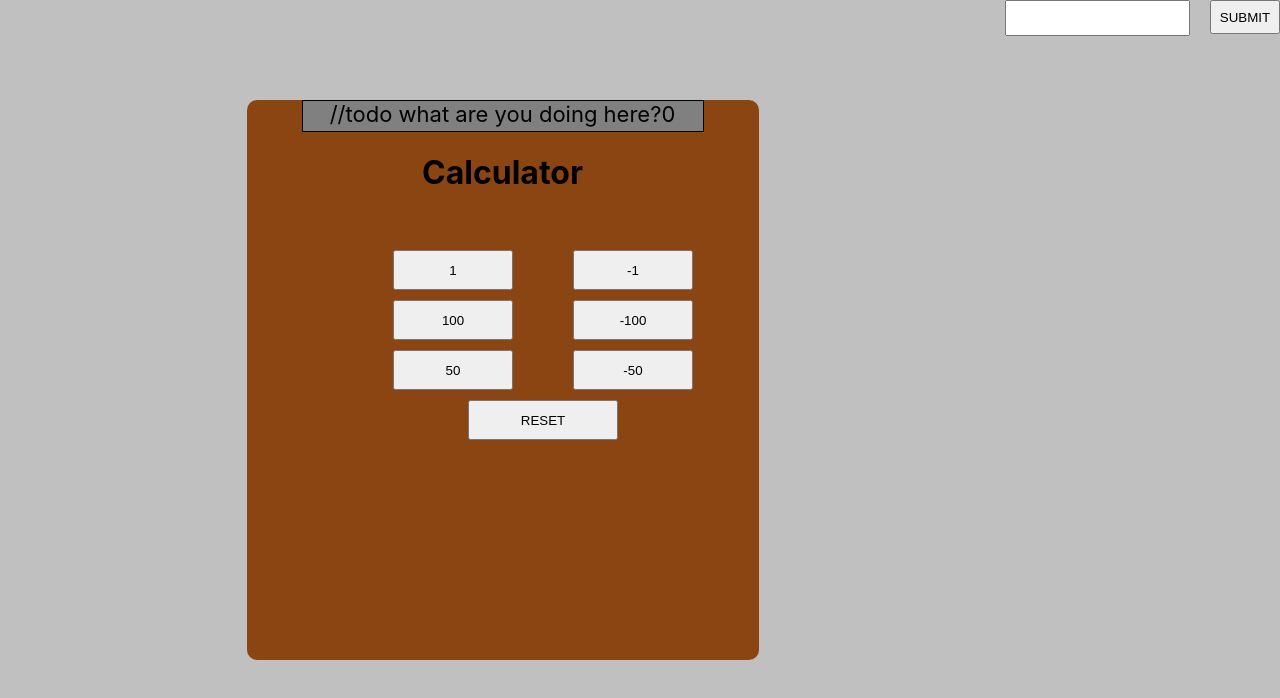
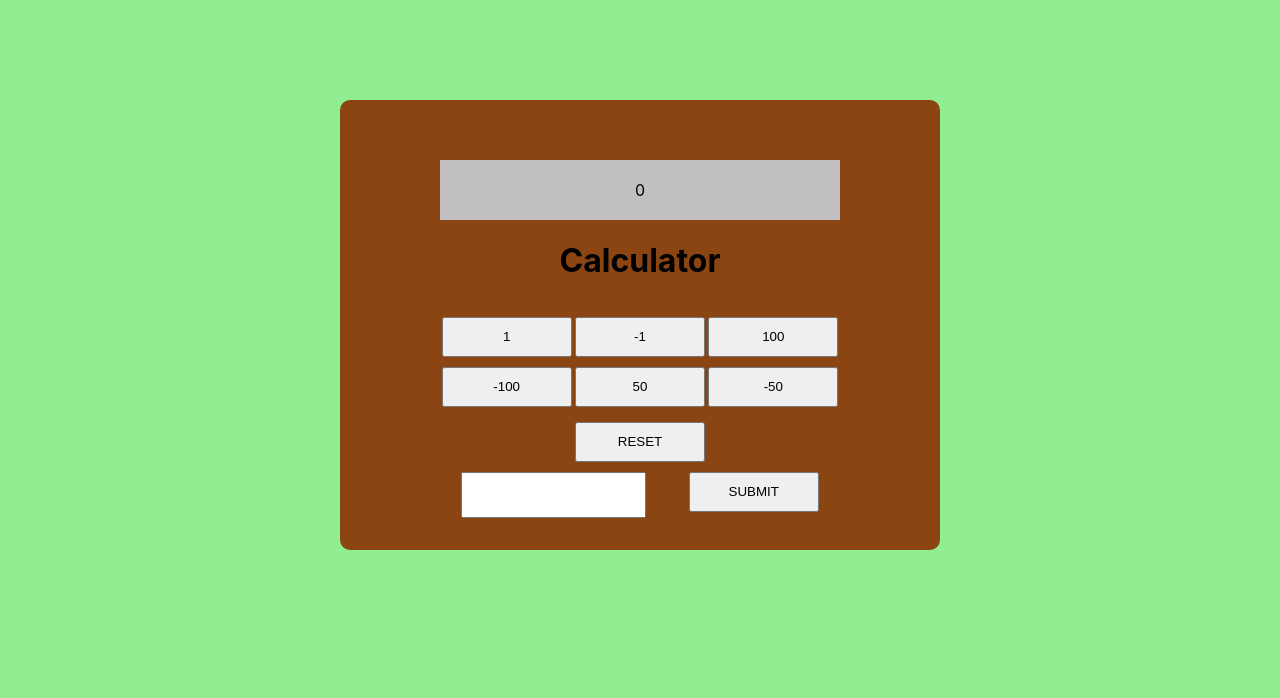
Before and after one commit to FreeFireMan/TasksReact, a React (Create React App) app in the folder 1/app1/: page / in a window 1280 px wide. Shown: the top 698 px of the page. Built offline with nearby package versions, Linux system fonts and the light colour scheme.

Commit message:
I change

```diff
--- a/1/app1/src/App.css
+++ b/1/app1/src/App.css
@@ -1,70 +1,52 @@
-.main-calc-box {
+.app-box{
+    display: flex;
+    flex-direction: column;
     background-color: saddlebrown;
-    width: 40vw;
-    height: 70vh;
+align-items: center;
+    max-width: 600px;
     margin: 100px auto;
     border-radius: 10px;
+    height: 400px;
+    padding-top: 50px;
 }
-
-.app-box {
-    position: relative;
+.main-calc-box{
+    margin-top:10px;
+    text-align: center;
+    min-width: 400px;
+}
+.calculations-box{
+    margin-top: 10px;
     display: flex;
-    height: 100vh;
-    background-color: silver;
-}
-
-h1 {
-    text-align: center;
-}
-
-.result {
-    border: 1px solid black;
     max-width: 400px;
-    height: 30px;
-    margin: 0 auto;
-    background-color: grey;
-    text-align: center;
-    font-size: 22px;
-}
-
-.calc-btn {
-    height: 40px;
-    width: 120px;
-    margin-left: 60px;
+    flex-wrap: wrap;
+    height: 150px;
     margin-bottom: 10px;
 }
-
-.calculations-box {
-position: absolute;
-top:250px;
+.calc-btn,.reset{
+    width: 130px;
+    height: 40px;
+    padding: 10px;
+    align-items: center;
+margin: 5px auto;
+}
+.submit-box{
     display: flex;
-    flex-wrap: wrap;
-    width: 420px;
-    left: 333px;
+    min-width: 400px;
+    justify-content: space-around;
 }
-
-.reset {
-    margin: 0 auto;
+.submit-btn{
+    width: 130px;
     height: 40px;
-    width: 150px;
+    justify-content: space-around;
+    margin-bottom: 100px;
 }
-
-.bottom-box {
-    text-align: center;
-    margin-top: 50px;
+input{
+    height: 40px;
 }
-
-.submit-box {
-
-    display: flex;
-    justify-content: center;
+.result{
+    background-color: silver;
+    padding: 20px;
 }
-
-input {
-    height: 30px;
-    margin-right: 20px;
+.reset{
+    margin-top: 10px;
 }
-.submit-btn {
-    height: 34px;
-    width: 70px;
-}
--- a/1/app1/src/App.js
+++ b/1/app1/src/App.js
@@ -4,16 +4,23 @@ import Input from "./components/Input";
 import React, {useState} from "react";
 
 export default function App() {
-    //todo make good styles
 
     const [count, setCount] = useState(0);
     const buttons = [1, -1, 100, -100, 50, -50]
 
+    const onSubmitHandler = (ref) => {
+        setCount(prev => prev + +ref.current.value)
+    }
+    const calculationHandler = (event) => {
+        const value = +event.target.innerText
+        if (event.target.innerText === 'RESET') setCount(0);
+        else setCount(res => res + value <= 0 ? res = 0 : res += value);
+    }
     return (
         <div className='app-box'>
             <Result count={count}/>
-            <Buttons setCount={setCount} btns={buttons}/>
-            <Input setCount={setCount}/>
+            <Buttons setCount={setCount} btns={buttons} calculationHandler={calculationHandler}/>
+            <Input setCount={setCount} onSubmitHandler={onSubmitHandler}/>
         </div>
     );
 }
--- a/1/app1/src/components/Buttons.js
+++ b/1/app1/src/components/Buttons.js
@@ -1,14 +1,8 @@
 import React from "react";
 import '../App.css';
 
-export default function Buttons({setCount, btns}) {
+export default function Buttons({btns, calculationHandler}) {
 
-    const calculationHandler = (event) => {
-        //todo up this b. logic in parent component
-        const value = +event.target.innerText
-        if (event.target.innerText === 'RESET') setCount(0);
-        else setCount(res => res + value <= 0 ? res = 0 : res += value);
-    }
 
     return (
         <div className="calculations-box">
--- a/1/app1/src/components/Input.js
+++ b/1/app1/src/components/Input.js
@@ -1,19 +1,14 @@
 import React from "react";
 import '../App.css';
 
-export default function Input({setCount}) {
+export default function Input({onSubmitHandler}) {
     const inputRef = React.createRef();
 
-
-    const onSubmitHandler = () => {
-        //todo up this b. logic in parent component
-        setCount(prev => prev + +inputRef.current.value)
-    }
 
     return (
         <div className='submit-box'>
             <input type="number" name='inp' ref={inputRef}/>
-            <button className="submit-btn" onClick={onSubmitHandler}>SUBMIT</button>
+            <button className="submit-btn" onClick={() => onSubmitHandler(inputRef)}>SUBMIT</button>
         </div>
     );
 }
--- a/1/app1/src/components/Result.js
+++ b/1/app1/src/components/Result.js
@@ -5,11 +5,9 @@ export default function Result({count}) {
     return (
         <div className='main-calc-box'>
             <div className='result'>
-                //todo what are you doing here?
-                {count > 0 ? count : count}
+                {count}
             </div>
             <h1>Calculator</h1>
-
         </div>
     );
 }
--- a/1/app1/src/index.css
+++ b/1/app1/src/index.css
@@ -1,4 +1,5 @@
 body {
+  background-color: lightgreen;
   margin: 0;
   font-family: -apple-system, BlinkMacSystemFont, 'Segoe UI', 'Roboto', 'Oxygen',
     'Ubuntu', 'Cantarell', 'Fira Sans', 'Droid Sans', 'Helvetica Neue',
```
Also changed, not shown: 1 other file (tests, documents, lock files or other folders).
